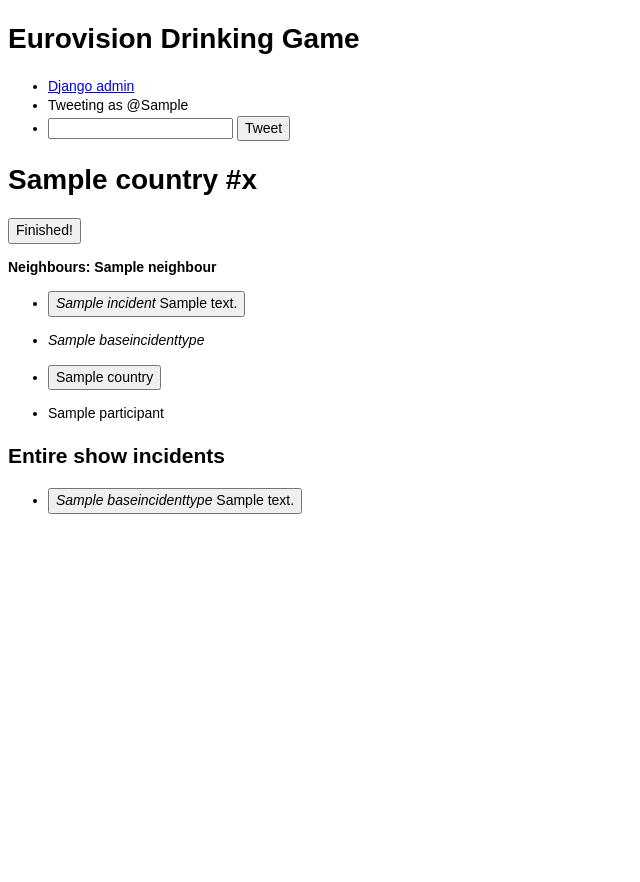
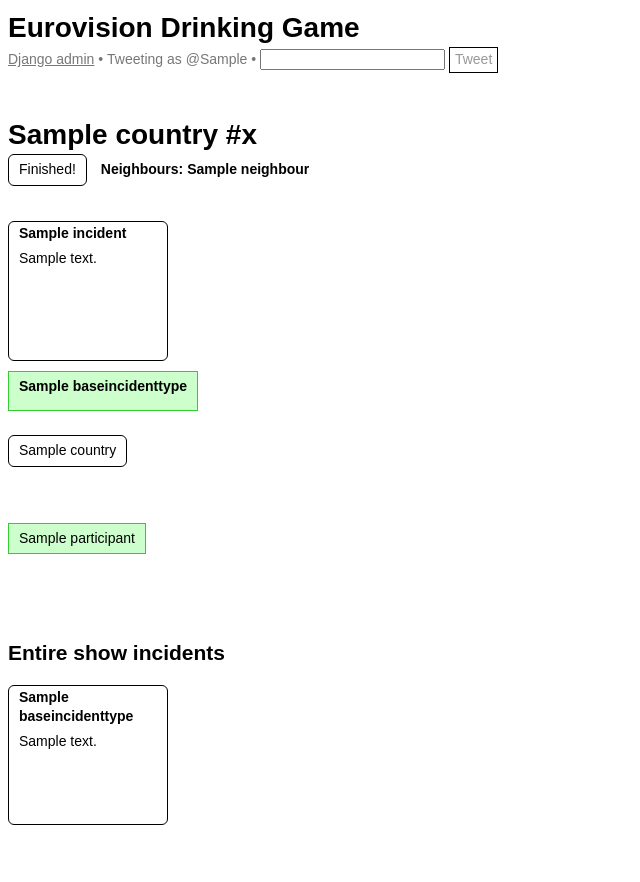
Before and after one commit to norm/eurodrink, a Django app: template templates/controlpanel.html in a window 1280 px wide. Shown: the whole page, without its empty margins (0-640 px from the left). Before the commit the page ends 514 px from the top, so only its background shows below. Run offline with Django 3.2, Linux system fonts and the light colour scheme; tables that the repository leaves empty hold one stand-in row (values such as "Sample post"); the template is opened without the code that fills it: values that come from a table or form of the project are taken from there, most other values are stand-ins (such as "Sample title", 1, 10 or a date in 2020).

Commit message:
Style the control panel

```diff
--- a/templates/controlpanel.html
+++ b/templates/controlpanel.html
@@ -8,6 +8,139 @@
       font-family: sans-serif;
       font-size: 14px;
       line-height: 1.4;
+    }
+
+    h1 {
+      margin: 0;
+      padding: 0;
+    }
+    form.finished {
+      float: left;
+    }
+    p.up-next,
+    p.neighbours {
+      margin: 0.4em 1em 3em;
+      float: left;
+    }
+
+    nav,
+    nav a,
+    nav form button {
+      color: #777;
+    }
+    nav form {
+      display: inline-block;
+    }
+    nav form button {
+      padding: 2px 5px;
+      border-colour: #999;
+      color: #999;
+    }
+
+    button {
+      cursor: pointer;
+      background: #fff;
+      border: 1px solid #000;
+    }
+    main button {
+      border-radius: 6px;
+      padding: 5px 10px;
+    }
+
+    header {
+      margin-bottom: 3em;
+    }
+    header h1 {
+      margin: 0;
+    }
+    header nav ul,
+    header nav li {
+      margin: 0;
+      padding: 0;
+    }
+    header nav li {
+      display: inline-block;
+    }
+    header nav li::after {
+      content: ' • ';
+    }
+    header nav li:last-child::after {
+      content: '';
+    }
+
+    ul.incidents {
+      clear: both;
+    }
+    ul.incidents,
+    ul.incidents li {
+      margin: 0;
+      padding: 0;
+    }
+    ul.incidents li {
+      list-style: none;
+      display: inline-block;
+      min-width: 160px;
+    }
+    ul.incidents li em {
+      font-weight: bold;
+      font-style: normal;
+    }
+    ul.incidents button {
+      width: 160px;
+      text-align: left;
+      max-height: 140px;
+      padding: 2px 10px;
+      margin-right: 10px;
+      margin-bottom: 10px;
+    }
+    ul.incidents button em, ul.incidents button span {
+      display: block;
+    }
+    ul.incidents button span {
+      height: 150px;
+      padding-top: 5px;
+    }
+    ul.incidents.draft button {
+      border: 1px solid #993;
+      background: #ffb;
+    }
+    ul.incidents.happened li {
+      min-height: 2em;
+      padding: 5px 10px;
+      min-width: 140px;
+      border: 1px solid #3c3;
+      background: #cfc;
+      margin-right: 10px;
+      margin-bottom: 10px;
+    }
+
+    ul.contexts,
+    ul.contexts li {
+      margin: 0 5px 1em 0;
+      padding: 0;
+    }
+    ul.contexts {
+      margin: 1em 0;
+    }
+    ul.contexts.happened {
+      margin-top: 3em;
+    }
+    ul.contexts li {
+      display: inline-block;
+      list-style: none;
+    }
+    ul.contexts.happened li {
+      min-height: 1em;
+      padding: 5px 10px;
+      border: 1px solid #3c3;
+      background: #cfc;
+      margin-right: 10px;
+      margin-bottom: 10px;
+    }
+
+    div.show {
+      clear: both;
+      padding-top: 3em;
     }
   </style>
 </head>
```
